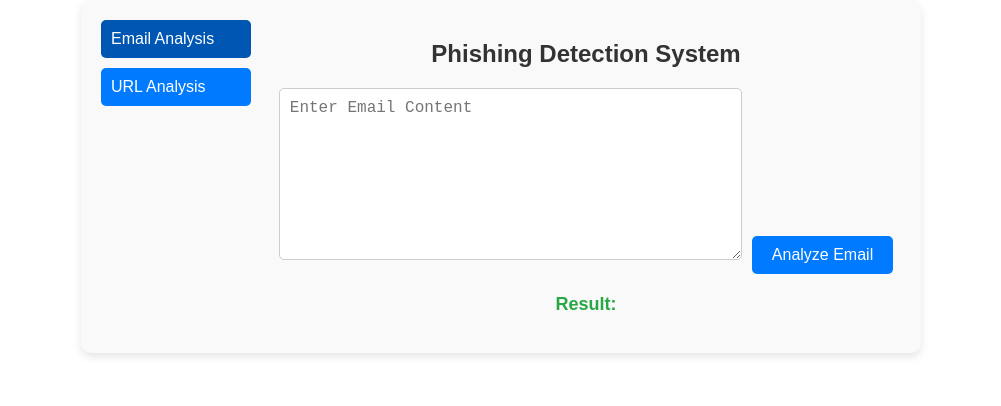
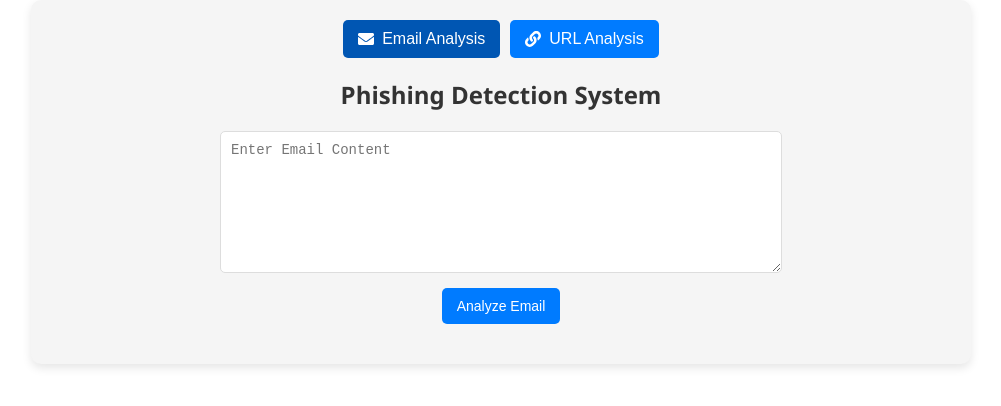
Before and after one commit to ANIMAALSK/Phishing-Detection-Project, a React (Create React App) app in the folder phishing-detection-frontend/: page / in a window 1280 px wide. Shown: the top 406 px of the page, without its empty margins (139-1140 px from the left). Built offline with nearby package versions, Linux system fonts and the light colour scheme.

Commit message:
Adding-table-to-front-end

```diff
--- a/phishing-detection-frontend/package.json
+++ b/phishing-detection-frontend/package.json
@@ -10,6 +10,7 @@
     "axios": "^1.7.9",
     "react": "^19.0.0",
     "react-dom": "^19.0.0",
+    "react-icons": "^5.5.0",
     "react-scripts": "5.0.1",
     "web-vitals": "^2.1.4"
   },
--- a/phishing-detection-frontend/src/App.js
+++ b/phishing-detection-frontend/src/App.js
@@ -1,162 +1,291 @@
 import React, { useState } from "react";
 import axios from "axios";
+import { FaEnvelope, FaLink, FaSpinner, FaCheckCircle, FaTimesCircle, FaExclamationTriangle } from "react-icons/fa";
 
 function App() {
   const [email, setEmail] = useState("");
   const [url, setUrl] = useState("");
-  const [result, setResult] = useState("");
-  const [activeTab, setActiveTab] = useState("email"); // State to manage active tab
+  const [result, setResult] = useState(null);
+  const [activeTab, setActiveTab] = useState("email");
+  const [loading, setLoading] = useState(false);
 
   const analyzeEmail = async () => {
-    const response = await axios.post("http://localhost:8000/analyze-email/", { email_text: email });
-    setResult(response.data.prediction);
+    setLoading(true);
+    try {
+      const response = await axios.post("http://localhost:8000/analyze-email/", { email_text: email });
+      setResult(response.data);
+    } catch (error) {
+      console.error("Error analyzing email:", error);
+    } finally {
+      setLoading(false);
+    }
   };
 
   const analyzeUrl = async () => {
-    const response = await axios.post("http://localhost:8000/analyze-url/", { url: url });
-    setResult(response.data.prediction);
+    setLoading(true);
+    try {
+      const response = await axios.post("http://localhost:8000/analyze-url/", { url });
+      setResult(response.data);
+    } catch (error) {
+      console.error("Error analyzing URL:", error);
+    } finally {
+      setLoading(false);
+    }
   };
 
   return (
-    <div style={styles.container}>
-      {/* Navigation Menu */}
-      <div style={styles.navMenu}>
+    <div className="app-container">
+      <nav className="nav-menu">
         <button
           onClick={() => setActiveTab("email")}
-          style={activeTab === "email" ? styles.activeNavButton : styles.navButton}
+          className={activeTab === "email" ? "active" : ""}
         >
-          Email Analysis
+          <FaEnvelope /> Email Analysis
         </button>
         <button
           onClick={() => setActiveTab("url")}
-          style={activeTab === "url" ? styles.activeNavButton : styles.navButton}
+          className={activeTab === "url" ? "active" : ""}
         >
-          URL Analysis
+          <FaLink /> URL Analysis
         </button>
-      </div>
+      </nav>
 
-      {/* Main Content */}
-      <div style={styles.content}>
-        <h2 style={styles.title}>Phishing Detection System</h2>
-
-        {/* Email Tab */}
+      <div className="content">
+        <h2>Phishing Detection System</h2>
         {activeTab === "email" && (
-          <div style={styles.tabContent}>
+          <div className="input-section">
             <textarea
               placeholder="Enter Email Content"
               onChange={(e) => setEmail(e.target.value)}
-              style={styles.textarea}
             />
-            <button onClick={analyzeEmail} style={styles.button}>
-              Analyze Email
+            <button onClick={analyzeEmail} disabled={loading}>
+              {loading ? <FaSpinner className="spinner" /> : "Analyze Email"}
+            </button>
+          </div>
+        )}
+        {activeTab === "url" && (
+          <div className="input-section">
+            <input
+              type="text"
+              placeholder="Enter URL"
+              onChange={(e) => setUrl(e.target.value)}
+            />
+            <button onClick={analyzeUrl} disabled={loading}>
+              {loading ? <FaSpinner className="spinner" /> : "Analyze URL"}
             </button>
           </div>
         )}
 
-        {/* URL Tab */}
-        {activeTab === "url" && (
-          <div style={styles.tabContent}>
-            <input
-              type="text"
-              placeholder="Enter URL"
-              onChange={(e) => setUrl(e.target.value)}
-              style={styles.input}
-            />
-            <button onClick={analyzeUrl} style={styles.button}>
-              Analyze URL
-            </button>
+        {result && (
+          <div className="report-container">
+            <h3>Analysis Report</h3>
+            <table>
+              <tbody>
+                <tr>
+                  <td>URL</td>
+                  <td>{result.url}</td>
+                </tr>
+                <tr>
+                  <td>Phishing Prediction</td>
+                  <td className={result.phishing ? "high-risk" : "low-risk"}>
+                    {result.phishing ? (
+                    <>
+                      <FaExclamationTriangle /> High Risk
+                    </>
+                    ) : (
+                    <>
+                      <FaCheckCircle /> Safe
+                    </>
+                    )}
+                  </td>
+                </tr>
+                <tr>
+                  <td>Typosquatting Score</td>
+                  <td>{result.typosquatting_score}%</td>
+                </tr>
+                <tr>
+                  <td>Suspicion Score</td>
+                  <td>{result.suspicion_score}%</td>
+                </tr>
+                <tr>
+                  <td>Domain Valid</td>
+                  <td>
+                    {result.domain_valid ? (
+                    <>
+                      <FaCheckCircle /> Yes
+                    </>
+                    ) : (
+                      <>
+                      <FaTimesCircle /> No
+                      </>
+                    )}
+                  </td>
+                </tr>
+                <tr>
+                  <td>SSL Certificate</td>
+                  <td>
+                    {result.ssl_valid ? (
+                    <>
+                      <FaCheckCircle /> Valid
+                    </>
+                    ) : (
+                    <>
+                      <FaTimesCircle /> Invalid
+                    </>
+                    )}
+                  </td>
+                </tr>
+                <tr>
+                  <td>Domain Age</td>
+                  <td>{result.domain_age} days</td>
+                </tr>
+                <tr>
+                  <td>Hosting Country</td>
+                  <td>{result.hosting_country}</td>
+                </tr>
+                <tr>
+                  <td>WHOIS Registered</td>
+                  <td>
+                    {result.whois_registered ? (
+                    <>
+                      <FaCheckCircle /> Yes
+                    </>
+                  ) : (
+                    <>
+                      <FaTimesCircle /> No
+                    </>
+                  )}
+                  </td>
+                </tr>
+                <tr>
+                  <td>Blacklisted</td>
+                  <td>
+                    {result.blacklisted ? (
+                      <>
+                        <FaTimesCircle /> Yes )
+                      </>
+                    ) : (
+                      <>
+                      <FaCheckCircle /> No
+                      </>
+                    )}
+                  </td>
+                </tr>
+              </tbody>
+            </table>
           </div>
         )}
+      </div>
 
-        {/* Result Display */}
-        <h3 style={styles.result}>Result: {result}</h3>
-      </div>
+      <style jsx>{`
+        .app-container {
+          font-family: "Segoe UI", Arial, sans-serif;
+          max-width: 900px;
+          margin: auto;
+          padding: 20px;
+          background-color: #f5f5f5;
+          color: #333;
+          border-radius: 10px;
+          box-shadow: 0px 4px 10px rgba(0, 0, 0, 0.1);
+        }
+        .nav-menu {
+          display: flex;
+          justify-content: center;
+          gap: 10px;
+          margin-bottom: 20px;
+        }
+        .nav-menu button {
+          padding: 10px 15px;
+          border: none;
+          border-radius: 5px;
+          cursor: pointer;
+          background: #007bff;
+          color: white;
+          font-size: 16px;
+          display: flex;
+          align-items: center;
+          gap: 8px;
+        }
+        .nav-menu .active {
+          background: #0056b3;
+        }
+        .content {
+          text-align: center;
+        }
+        .input-section {
+          margin-bottom: 20px;
+        }
+        .input-section input,
+        .input-section textarea {
+          width: 60%;
+          padding: 10px;
+          border: 1px solid #ddd;
+          border-radius: 5px;
+          background-color: white;
+          color: #333;
+          font-size: 14px;
+        }
+        .input-section textarea {
+          height: 120px;
+        }
+        .input-section button {
+          padding: 10px 15px;
+          background: #007bff;
+          border: none;
+          color: white;
+          border-radius: 5px;
+          cursor: pointer;
+          font-size: 14px;
+          display: flex;
+          align-items: center;
+          gap: 8px;
+          margin: 10px auto;
+        }
+        .input-section button:disabled {
+          background: #ccc;
+          cursor: not-allowed;
+        }
+        .spinner {
+          animation: spin 1s linear infinite;
+        }
+        @keyframes spin {
+          0% {
+            transform: rotate(0deg);
+          }
+          100% {
+            transform: rotate(360deg);
+          }
+        }
+        .report-container {
+          margin-top: 20px;
+          background: white;
+          padding: 20px;
+          border-radius: 10px;
+          box-shadow: 0px 2px 5px rgba(0, 0, 0, 0.1);
+        }
+        table {
+          width: 100%;
+          border-collapse: collapse;
+          margin-top: 10px;
+        }
+        table td {
+          padding: 12px;
+          border-bottom: 1px solid #ddd;
+          text-align: left;
+        }
+        table td:first-child {
+          font-weight: bold;
+          width: 40%;
+        }
+        .high-risk {
+          color: #ff4c4c;
+        }
+        .low-risk {
+          color: #4caf50;
+        }
+      `}</style>
     </div>
   );
 }
 
 export default App;
-
-const styles = {
-  container: {
-    display: "flex",
-    fontFamily: "Arial, sans-serif",
-    maxWidth: "800px",
-    margin: "0 auto",
-    padding: "20px",
-    backgroundColor: "#f9f9f9",
-    borderRadius: "10px",
-    boxShadow: "0 4px 8px rgba(0, 0, 0, 0.1)",
-  },
-  navMenu: {
-    display: "flex",
-    flexDirection: "column",
-    width: "150px",
-    marginRight: "20px",
-  },
-  navButton: {
-    padding: "10px",
-    marginBottom: "10px",
-    backgroundColor: "#007bff",
-    color: "#fff",
-    border: "none",
-    borderRadius: "5px",
-    cursor: "pointer",
-    fontSize: "16px",
-    textAlign: "left",
-  },
-  activeNavButton: {
-    padding: "10px",
-    marginBottom: "10px",
-    backgroundColor: "#0056b3",
-    color: "#fff",
-    border: "none",
-    borderRadius: "5px",
-    cursor: "pointer",
-    fontSize: "16px",
-    textAlign: "left",
-  },
-  content: {
-    flex: 1,
-    textAlign: "center",
-  },
-  title: {
-    color: "#333",
-    marginBottom: "20px",
-  },
-  tabContent: {
-    marginBottom: "20px",
-  },
-  input: {
-    width: "70%",
-    padding: "10px",
-    marginRight: "10px",
-    border: "1px solid #ccc",
-    borderRadius: "5px",
-    fontSize: "16px",
-  },
-  textarea: {
-    width: "70%",
-    padding: "10px",
-    marginRight: "10px",
-    border: "1px solid #ccc",
-    borderRadius: "5px",
-    fontSize: "16px",
-    height: "150px",
-    resize: "vertical",
-  },
-  button: {
-    padding: "10px 20px",
-    backgroundColor: "#007bff",
-    color: "#fff",
-    border: "none",
-    borderRadius: "5px",
-    cursor: "pointer",
-    fontSize: "16px",
-  },
-  result: {
-    marginTop: "20px",
-    color: "#28a745",
-    fontSize: "18px",
-  },
-};
```
Also changed, not shown: 1 other file (tests, documents, lock files or other folders).
